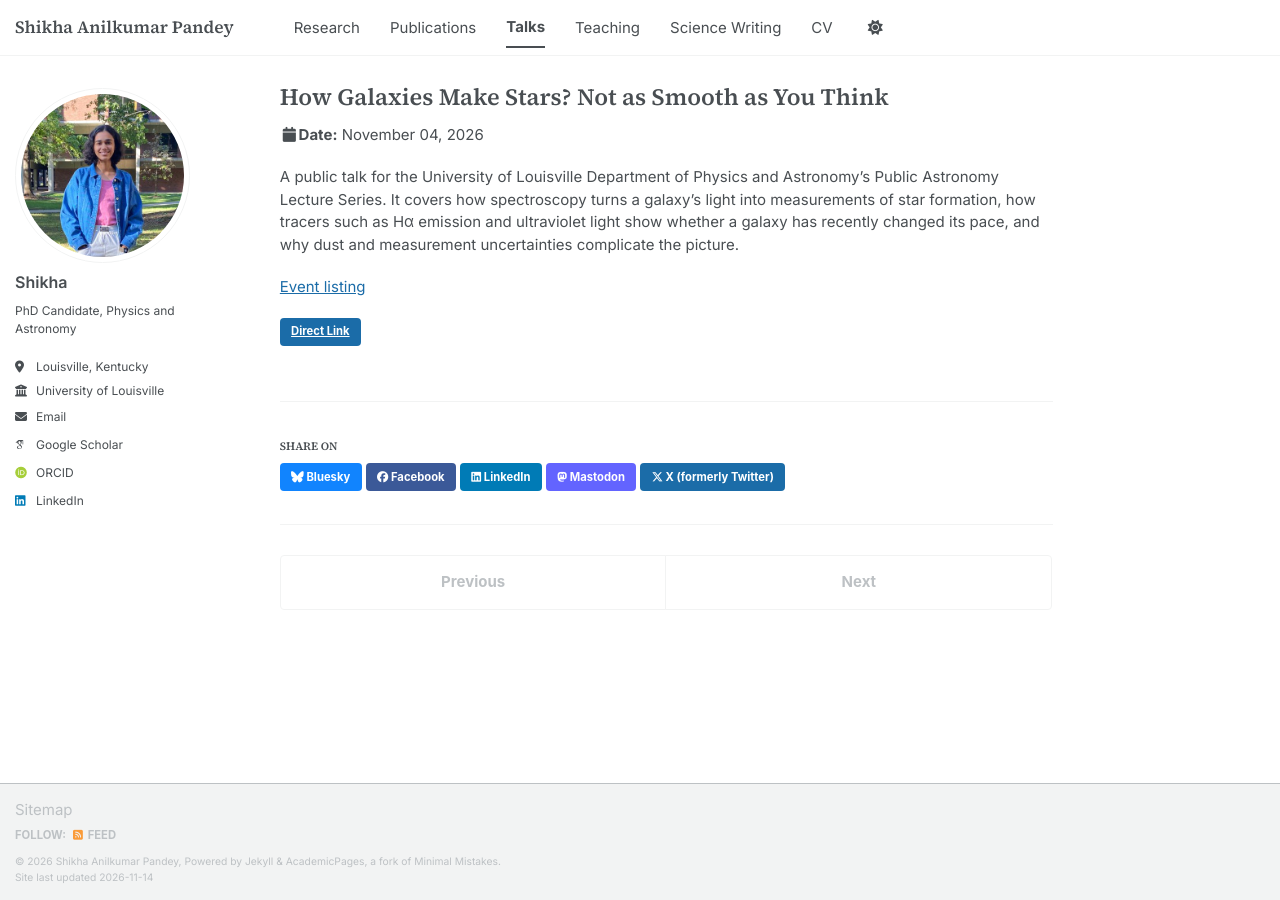
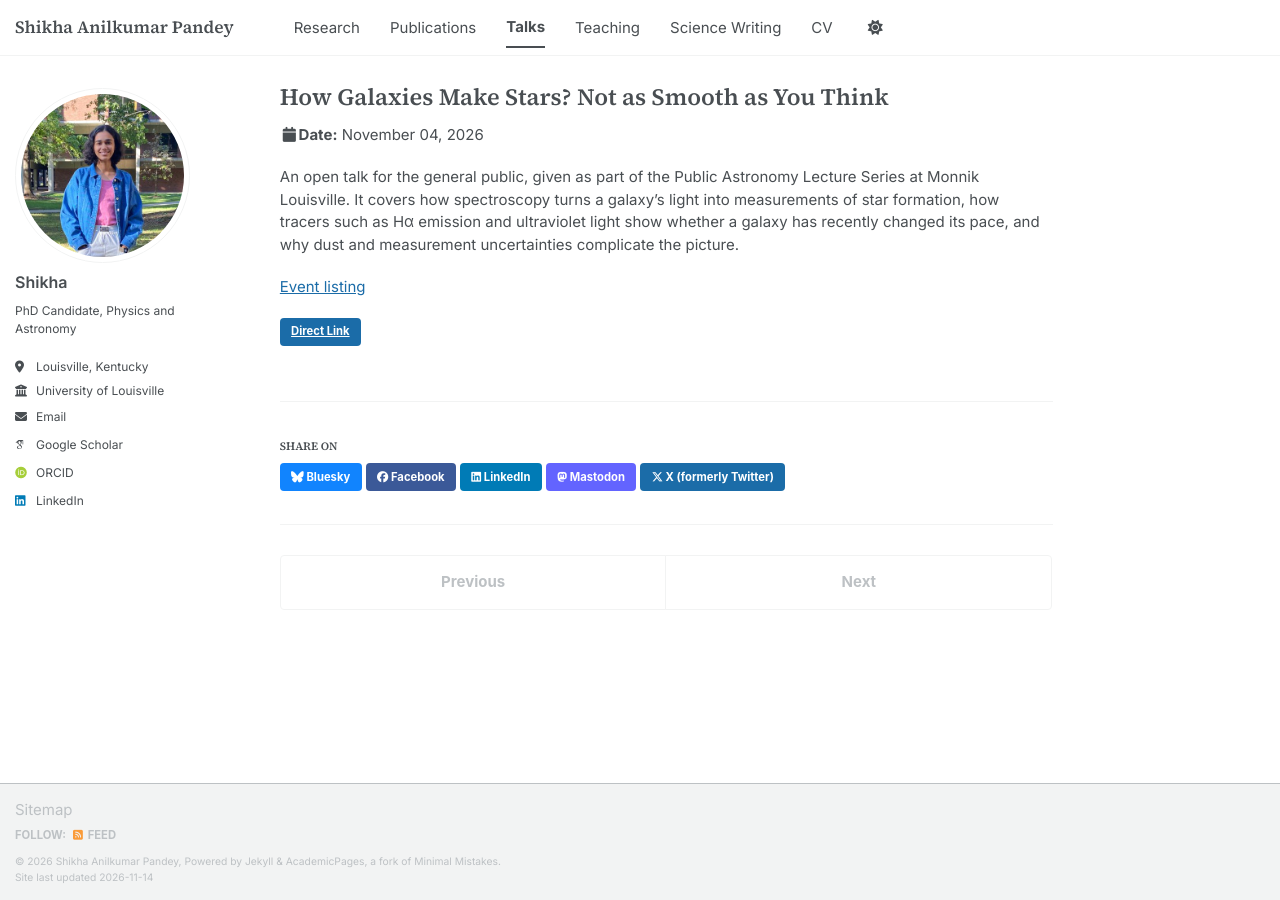
Before and after one commit to pshikha/pshikha.github.io, a Jekyll site: the page built from _talks/2026-11-04-pals-monnik.md, in a window 1280 px wide. Built offline with Jekyll 4.4.1, drawn with Linux system fonts in a browser that asks for light colours; some web fonts are replaced; a script bundle is joined from its source files by our own code; library files that are not in the unit come from our copies.

Commit message:
PALS talk: describe it as open to the general public
Co-Authored-By: Claude Sonnet 5.5 <noreply@anthropic.com>

```diff
--- a/_talks/2026-11-04-pals-monnik.md
+++ b/_talks/2026-11-04-pals-monnik.md
@@ -9,6 +9,6 @@ date: 2026-11-04
 location: "Louisville, Kentucky, USA"
 ---
 
-A public talk for the University of Louisville Department of Physics and Astronomy's Public Astronomy Lecture Series. It covers how spectroscopy turns a galaxy's light into measurements of star formation, how tracers such as H&alpha; emission and ultraviolet light show whether a galaxy has recently changed its pace, and why dust and measurement uncertainties complicate the picture.
+An open talk for the general public, given as part of the Public Astronomy Lecture Series at Monnik Louisville. It covers how spectroscopy turns a galaxy's light into measurements of star formation, how tracers such as H&alpha; emission and ultraviolet light show whether a galaxy has recently changed its pace, and why dust and measurement uncertainties complicate the picture.
 
 [Event listing](https://www.louisville-astro.org/event-6820228)
```
